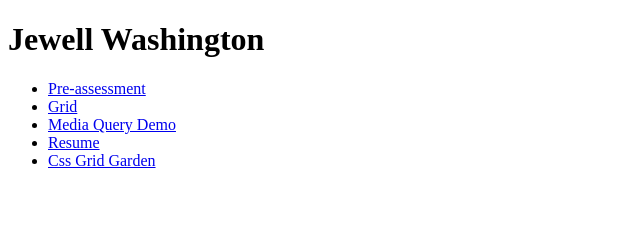
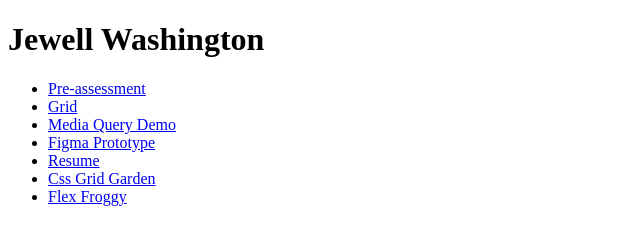
Before and after one commit to JewellWashington/ifsc-3342, a plain HTML site: page index.html in a window 1280 px wide. Shown: the whole page, without its empty margins (0-640 px from the left). Drawn offline with Linux system fonts and the light colour scheme.

Commit message:
resume finished

```diff
--- a/index.html
+++ b/index.html
@@ -15,9 +15,11 @@
       <ul>
           <li><a href="pre-assessment/index.html">Pre-assessment</a></li>
           <li><a href="grid/index.html">Grid</a></li>
-           <li><a href="media_query/index.html">Media Query Demo</a></li>
-           <li><a href="resume/index.html">Resume</a></li>
-           <li><a href="./assets/img/grid.png">Css Grid Garden</a></li>
+          <li><a href="media_query/index.html">Media Query Demo</a></li>
+           <li><a href="https://www.figma.com/file/O7Mb7LruItsg71usjbFk6J/Draw-Away-Prototype?node-id=0%3A1">Figma Prototype</a></li>
+          <li><a href="resume/dist/index.html">Resume</a></li>
+          <li><a href="./assets/img/grid.png">Css Grid Garden</a></li>
+          <li><a href="./assets/img/flexbox.png">Flex Froggy</a></li>
       </ul>
   </nav>
 </body>
```
Also changed, not shown: assets/img/flexbox.png (added), resume/dist/css/style.css.
